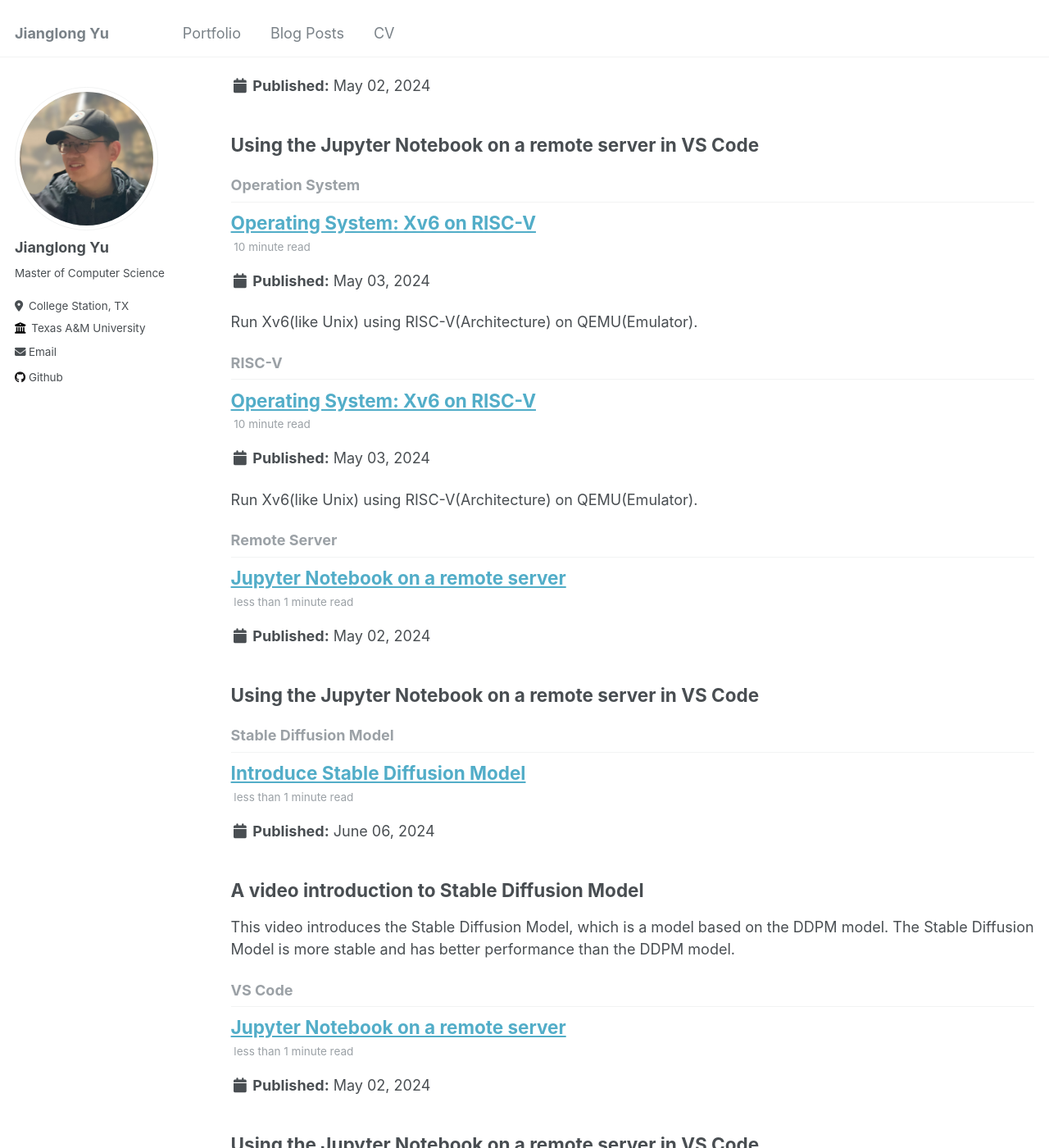
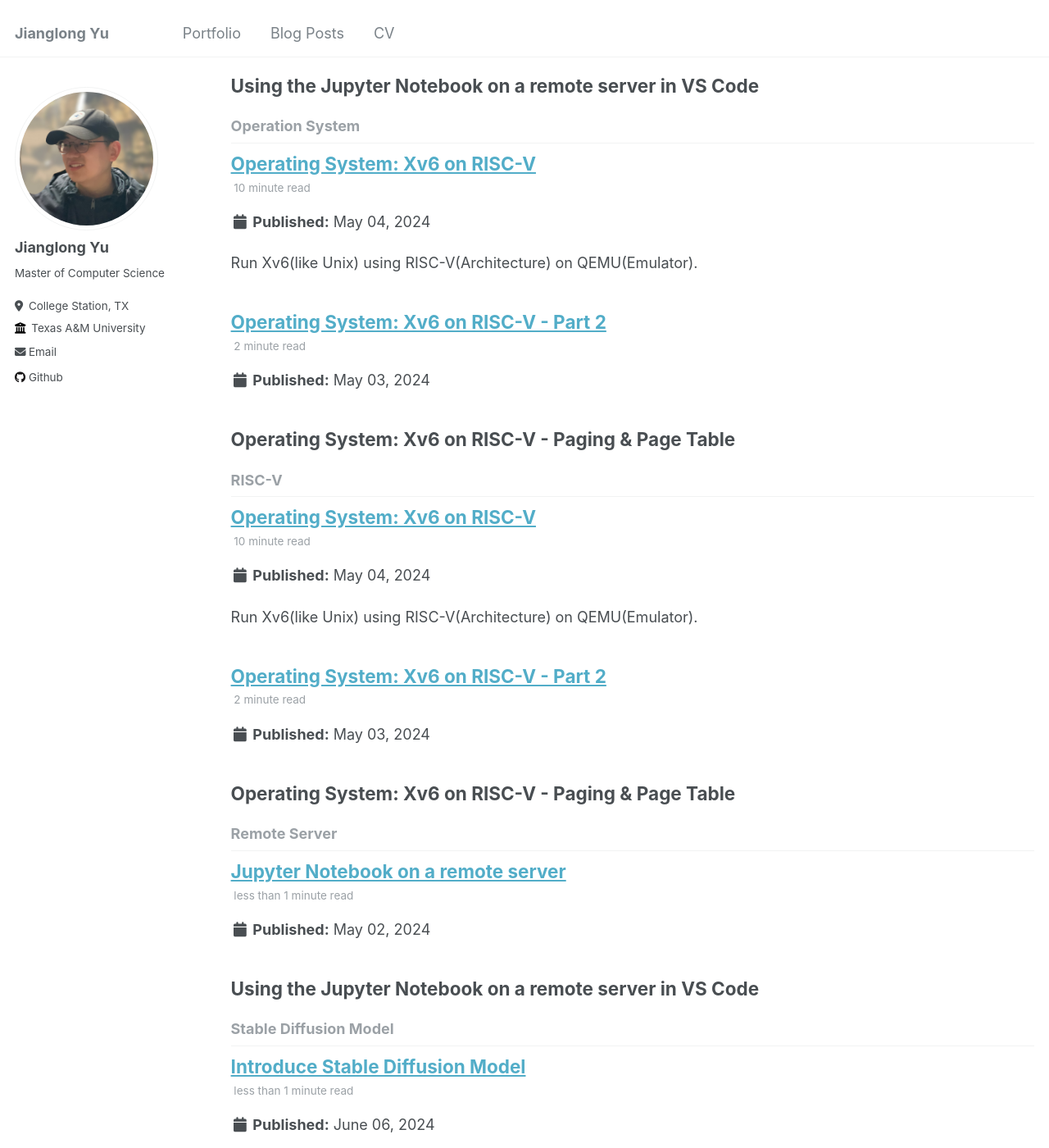
Before and after one commit to Jaron-U/Jaron-U.github.io, a Jekyll site: the page built from _pages/tag-archive.html, in a window 1280 px wide and 1400 px high, scrolled down 1059 px. Shown: the whole window at 82% size. Built offline with Jekyll 4.4.1, drawn with Linux system fonts in a browser that asks for light colours; part of the change alters nothing that is shown; some of the changed text lies outside the part shown.

Commit message:
permalink/new post/imgs

```diff
--- a/_posts/2024-05-02-post.md
+++ b/_posts/2024-05-02-post.md
@@ -1,7 +1,7 @@
 ---
 title: 'Operating System: Xv6 on RISC-V'
-date: 2024-05-03
-permalink: /posts/2024/05/blog-post-4/
+date: 2024-05-04
+permalink: /posts/os-part1/
 tags:
   - Operation System
   - Xv6
@@ -215,3 +215,6 @@ If every page in chunk i is unallocated, then level 1 PTE i is null.
 
 ### Intel Core i7/Linux Memory System
 ![img](/images/os/os_lms.png){:width="80%"}
+
+
+Jump to next [Part2:page/page_table](/posts/os-part2/)
--- /dev/null
+++ b/_posts/2024-05-06-post.md
@@ -0,0 +1,85 @@
+---
+title: 'Operating System: Xv6 on RISC-V - Part 2'
+date: 2024-05-03
+permalink: /posts/os-part2/
+tags:
+  - Operation System
+  - Xv6
+  - RISC-V
+
+---
+
+## Operating System: Xv6 on RISC-V - Paging & Page Table
+
+## Paging
+* Physical memory partitioned into equal-sized page frames. The typical size of a page frame is 4KB. Other possible page sizes: 512B, 64KB, 1MB, 4MB, etc
+* Memory only allocatied in page frames. No external fragmentation. Can still have internal fragmentation(no enought space left within a page frame).
+
+### Physical Address
+* A physical address can be split into a pait (f, o)
+    * f: frame number (f_max frames)
+    * o: offset within the frame (O_max bytes/frame)
+* Physical address = f * O_max + o
+* As long as frame size is power of 2, easy to split address using bitwise operations
+
+#### Physical Address Example
+Suppose a 16-bit address space with 512(2^9) byte page frames.
+Address 1542(0x0606) can be translated to:
+* Frame: 1542 / 512 = 0x606 >> 9 = 3
+* Offset: 1542 % 512 = 0x606 & 0x1ff = 6
+![Physical Address Example](/images/os/os_pae.png)
+
+### Virtual Address
+* A process’s virtual address space is partitioned into equal-sized pages. A virtual address is a pair (p, o)
+**Virtual page size = Physical frame size**
+    * p: page number (p_max pages)
+    * o: offset within the page (O_max bytes/page)
+* Virtual address = p * O_max + o
+![Virtual Address](/images/os/os_va.png)
+
+### Page Mapping
+* 1:1 mapping of page-aligned virtual addresses to physical frames
+* Imagine a big ole’ table (BOT):
+    * Number of table entries = number of virtual page addresses/page size
+* Address translation:
+    * Virtual page number -> BOT entry -> Physical frame number
+    * Add offset to physical frame number to get physical address
+* Pages are contiguous in virtual address space, but not necessarily in physical address space
+* Not all pages are mapped to physical memory at all times
+    * Some pages may be swapped out to disk
+    * Some pages may be shared between processes
+
+## Page Table
+![Page Table](/images/os/os_ptd.png){:width=50%}
+
+![Page Table Example](/images/os/os_pte.png){:width=50%}
+
+### Dealing with Large Tables
+* Add additional levels of page table
+* Sub-dividing page number into k parts
+![Multi-level Page Table](/images/os/os_lt.png)
+
+A single-level, 1-1 page table takes enormous space.
+* Linked list – too slow to walk
+* Hashed table – collision
+* Multi-level page table
+
+### 32-bit x86 Page Table
+![32-bit x86 Page Table](/images/os/os_32pt.png)
+* Each table is exactly one page. 4KB(4096) for x86
+* Two-level of page table
+    * Page Directory: 1024 entries
+    * Page Table: 1024 entries
+* CR3 (a control register): stores the physical base (PA >> 12) of the page directory table
+
+### Page Table Entries(PTEs)
+![Page Table Entries](/images/os/os_pte86.png)
+* Fixed bits for the PFN (Page frame number) of the next PTs or pages.
+    * Physical address = PFN * page size
+* The remaining bits are used for flags, or reserved for OS use
+    * P (Present): Is the page present or not?
+    * R/W (Read/Write): Is the page read-only or readable/writable?
+    * U/S (User or Supervisor): User or kernel page?
+    * A (Accessed): page has been read
+    * D (Dirty): page has been written
+    * G (Global): page is shared among processes
--- a/_posts/2024-06-06-post.md
+++ b/_posts/2024-06-06-post.md
@@ -1,7 +1,7 @@
 ---
 title: 'Introduce Stable Diffusion Model'
 date: 2024-06-06
-permalink: /posts/2024/05/blog-post-6/
+permalink: /posts/Stable-Diffusion-Model/
 tags:
   - DDPM
   - Stable Diffusion Model
@@ -9,6 +9,7 @@ tags:
 ---
 
 ## A video introduction to Stable Diffusion Model
+
 This video introduces the Stable Diffusion Model, which is a model based on the DDPM model. The Stable Diffusion Model is more stable and has better performance than the DDPM model.
 
 Video Link: [https://drive.google.com/file/d/1sPv8G9Bt_HSGb3KJBB-Euu5jRYvFZhXC/view?usp=sharing](https://drive.google.com/file/d/1sPv8G9Bt_HSGb3KJBB-Euu5jRYvFZhXC/view?usp=sharing)
```
Also changed, not shown: images/os/os_32pt.png (added), images/os/os_lt.png (added), images/os/os_pae.png (added), images/os/os_ptd.png (added), images/os/os_pte.png (added), images/os/os_pte86.png (added), images/os/os_va.png (added).
